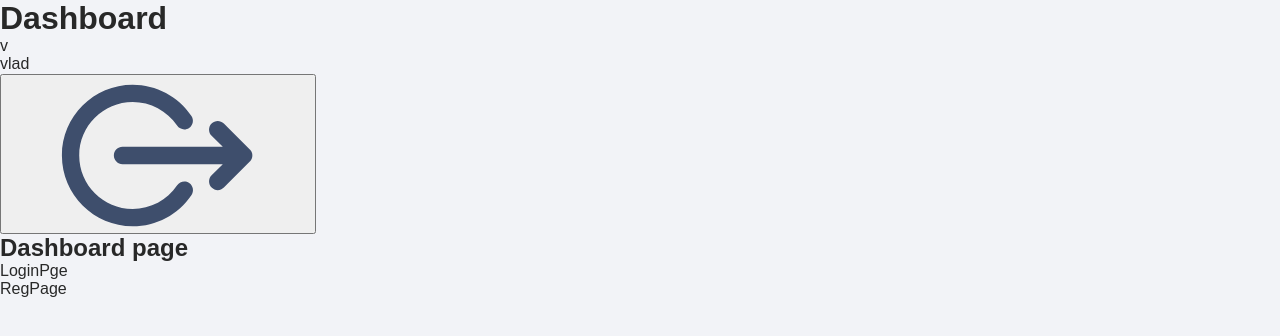
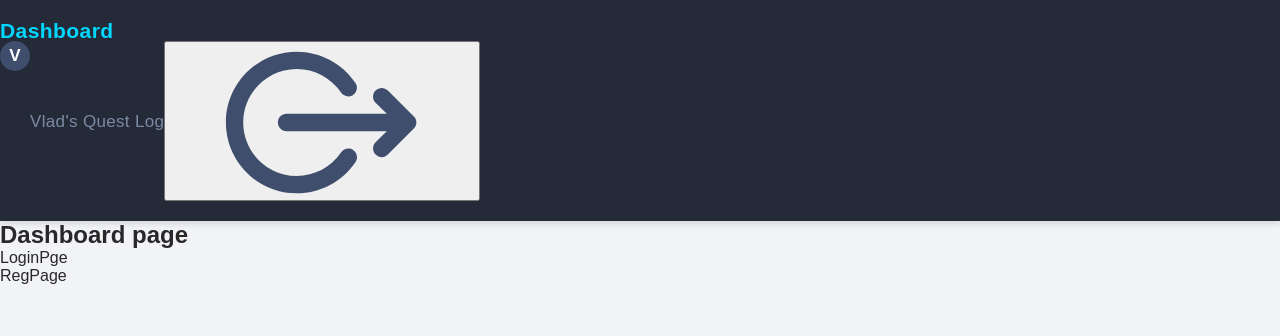
Before and after one commit to ViacheslavKozlov/dashboard-frontend, a React (Create React App) app: page /dashboard in a window 1280 px wide. Shown: the top 336 px of the page. Built offline with nearby package versions, Linux system fonts and the light colour scheme.

Commit message:
start styles

```diff
--- a/src/Components/header/Header.js
+++ b/src/Components/header/Header.js
@@ -1,24 +1,30 @@
 import React from "react";
 import useDeviceSizes from "../../hooks/useDeviceSizes";
 import UserMenu from "../userMenu/UserMenu";
+import { HeaderContainer } from "./HeaderStyled";
 
 const Header = () => {
   const { isMobileDevice } = useDeviceSizes();
   return (
-    <>
-      <div>
-        <h1>Dashboard</h1>
-        {isMobileDevice ? (
-          <div>
+    <HeaderContainer>
+      {/* <div className="header">
+        <h1 className="headerLogo">Dashboard</h1></div> */}
+      {isMobileDevice ? (
+        <div>
+          <div className="header-mob">
+            <h1 className="header-logo">Dashboard</h1>
             <UserMenu />
           </div>
-        ) : (
-          <div>
+        </div>
+      ) : (
+        <div>
+          <div className="header-desc">
+            <h1 className="header-logo">Dashboard</h1>
             <UserMenu />
           </div>
-        )}
-      </div>
-    </>
+        </div>
+      )}
+    </HeaderContainer>
   );
 };
 
--- /dev/null
+++ b/src/Components/header/HeaderStyled.js
@@ -0,0 +1,32 @@
+import styled from "styled-components";
+
+export const HeaderContainer = styled.header`
+  display: flex;
+  align-items: center;
+  justify-content: space-between;
+  background-color: #242a37;
+  box-shadow: 0px 4px 4px rgba(36, 42, 55, 0.1);
+
+  .header-desc {
+    padding-top: 20px;
+    padding-bottom: 20px;
+  }
+
+  .header-mob {
+    padding-top: 15px;
+    padding-bottom: 15px;
+  }
+
+  .header-logo {
+    font-style: normal;
+    font-weight: bold;
+    font-size: 21px;
+    line-height: 21px;
+    letter-spacing: 0.02em;
+    color: #00d7ff;
+  }
+`;
+// &:hover {
+//       fill: #5f73a1;
+//       cursor: pointer;
+//     }
--- a/src/Components/userMenu/UserMenu.js
+++ b/src/Components/userMenu/UserMenu.js
@@ -3,6 +3,8 @@ import { useDispatch, useSelector } from "react-redux";
 import { logoutOperation } from "../../redux/auth/authOperations";
 import { userSelector } from "../../redux/auth/authSelectors";
 import icons from "../../icons/icons.svg";
+import { UserMenuWrapper } from "./UserMenuStyled";
+
 const UserMenu = () => {
   const dispatch = useDispatch();
   //   const { name } = useSelector(userSelector);
@@ -11,17 +13,19 @@ const UserMenu = () => {
     dispatch(logoutOperation());
   };
   return (
-    <div>
-      <span>{name.charAt(0)}</span>
-      <br />
-      <span>{name}</span>
-      <br />
-      <button type="submit" onClick={logout}>
+    <UserMenuWrapper>
+      <p className="user-logo">{name.charAt(0).toUpperCase()}</p>
+
+      <p className="user-name">
+        {name.charAt(0).toUpperCase() + name.substr(1)}'s Quest Log
+      </p>
+
+      <button type="button" onClick={logout}>
         <svg>
           <use href={icons + "#icon-logout"} />
         </svg>
       </button>
-    </div>
+    </UserMenuWrapper>
   );
 };
 
--- /dev/null
+++ b/src/Components/userMenu/UserMenuStyled.js
@@ -0,0 +1,36 @@
+import styled from "styled-components";
+
+export const UserMenuWrapper = styled.header`
+  display: flex;
+
+  .user-logo {
+    display: flex;
+    align-items: center;
+    justify-content: center;
+    width: 30px;
+    height: 30px;
+    font-weight: 900;
+    font-size: 17px;
+    line-height: 0.94;
+    letter-spacing: 0.02em;
+    color: #ffffff;
+    background: #3e4e6c;
+    border-radius: 50%;
+  }
+
+  .user-name {
+    display: flex;
+    align-items: center;
+    justify-content: center;
+    font-size: 17px;
+    line-height: 1;
+
+    letter-spacing: 0.02em;
+
+    color: #7b8aa4;
+  }
+`;
+// &:hover {
+//       fill: #5f73a1;
+//       cursor: pointer;
+//     }
```
